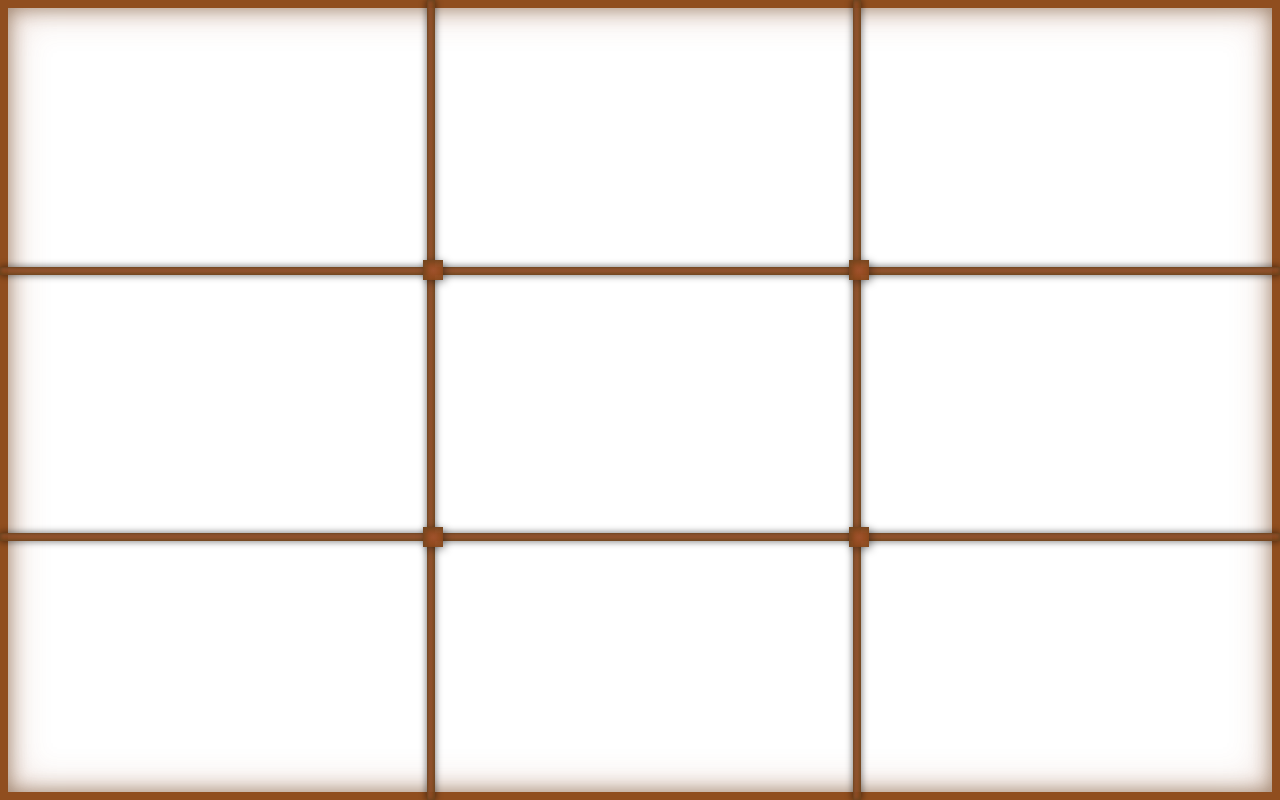
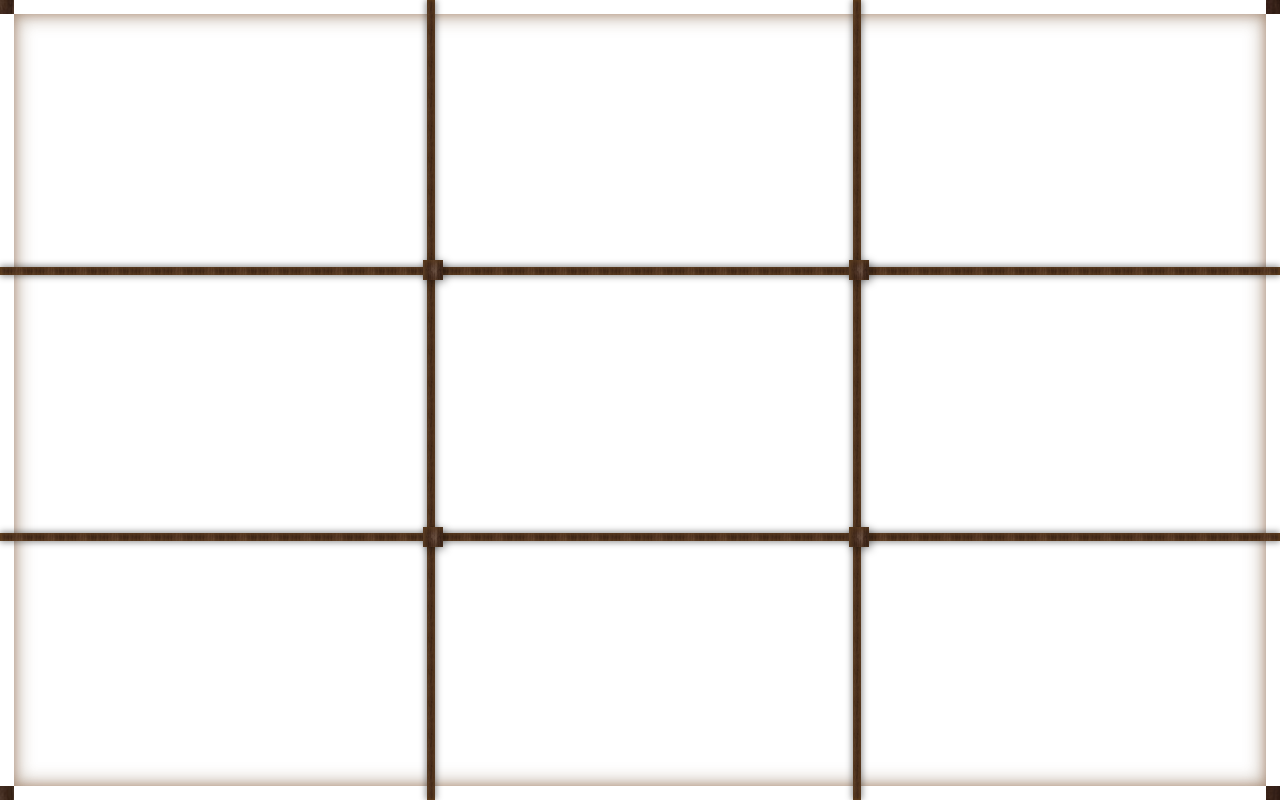
Before and after one commit to mfleming7024/LiveWindow, a website: page overlays/window-pane.html in a window 1280 px wide. Drawn offline with Linux system fonts and the light colour scheme.

Commit message:
Update window-pane.html
- wood texture

```diff
--- a/overlays/window-pane.html
+++ b/overlays/window-pane.html
@@ -30,11 +30,8 @@
             top: 0;
             bottom: 0;
             width: 8px;
-            background: linear-gradient(to right,
-                rgba(139, 69, 19, 0.9) 0%,
-                rgba(160, 82, 45, 0.95) 20%,
-                rgba(139, 69, 19, 0.9) 100%
-            );
+            background: url('img/wood.png') repeat;
+            background-size: 32px 32px;
             box-shadow:
                 inset 2px 0 4px rgba(101, 67, 33, 0.8),
                 inset -2px 0 4px rgba(101, 67, 33, 0.8),
@@ -50,11 +47,8 @@
             top: 0;
             bottom: 0;
             width: 8px;
-            background: linear-gradient(to right,
-                rgba(139, 69, 19, 0.9) 0%,
-                rgba(160, 82, 45, 0.95) 20%,
-                rgba(139, 69, 19, 0.9) 100%
-            );
+            background: url('img/wood.png') repeat;
+            background-size: 32px 32px;
             box-shadow:
                 inset 2px 0 4px rgba(101, 67, 33, 0.8),
                 inset -2px 0 4px rgba(101, 67, 33, 0.8),
@@ -69,11 +63,8 @@
             left: 0;
             right: 0;
             height: 8px;
-            background: linear-gradient(to bottom,
-                rgba(139, 69, 19, 0.9) 0%,
-                rgba(160, 82, 45, 0.95) 20%,
-                rgba(139, 69, 19, 0.9) 100%
-            );
+            background: url('img/wood.png') repeat;
+            background-size: 32px 32px;
             box-shadow:
                 inset 0 2px 4px rgba(101, 67, 33, 0.8),
                 inset 0 -2px 4px rgba(101, 67, 33, 0.8),
@@ -97,14 +88,13 @@
             left: 0;
             right: 0;
             bottom: 0;
-            border: 8px solid rgba(139, 69, 19, 0.95);
+            border: 14px solid transparent;
+            border-image: url('img/wood.png') 30 repeat;
             box-shadow:
                 inset 0 0 20px rgba(101, 67, 33, 0.6),
-                inset 0 0 40px rgba(160, 82, 45, 0.3),
-                0 0 30px rgba(0, 0, 0, 0.5);
+                inset 0 0 10px rgba(160, 82, 45, 0.3);
             z-index: 999;
             pointer-events: none;
-
         }
 
         /* Corner reinforcements */
@@ -112,10 +102,8 @@
             position: absolute;
             width: 20px;
             height: 20px;
-            background: radial-gradient(circle,
-                rgba(160, 82, 45, 0.98) 0%,
-                rgba(139, 69, 19, 0.95) 100%
-            );
+            background: url('img/wood.png') repeat;
+            background-size: 20px 20px;
             box-shadow:
                 inset 2px 2px 6px rgba(101, 67, 33, 0.8),
                 2px 2px 8px rgba(0, 0, 0, 0.4);
@@ -133,12 +121,8 @@
             top: 11px;
             left: 11px;
             right: 11px;
-            height: 40%;
-            background: linear-gradient(135deg,
-                rgba(255, 255, 255, 0.1) 0%,
-                rgba(255, 255, 255, 0.05) 30%,
-                transparent 100%
-            );
+            height: 60%;
+            background: linear-gradient(162deg, rgba(255, 255, 255, 0.1) 0%, rgba(255, 255, 255, 0.05) 40%, transparent 44%);
             z-index: 998;
             pointer-events: none;
         }
```
